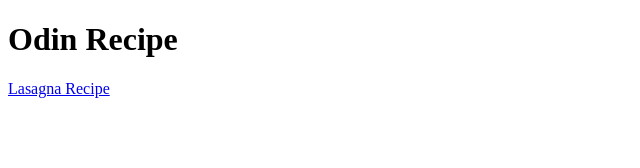
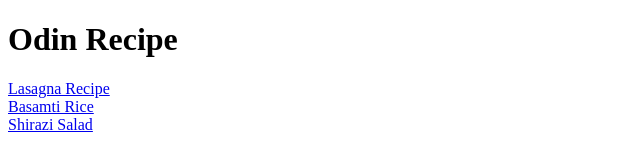
Before and after one commit to Tirek01/odin-recipe, a plain HTML site: page index.html in a window 1280 px wide. Shown: the whole page, without its empty margins (0-640 px from the left). Drawn offline with Linux system fonts and the light colour scheme.

Commit message:
link to recipes

```diff
--- a/index.html
+++ b/index.html
@@ -9,5 +9,9 @@
 <body>
     <h1>Odin Recipe</h1>
     <a href="recipes/lasagna.html">Lasagna Recipe</a>
+    <br>
+    <a href="recipes/basamtirice.html">Basamti Rice</a>
+    <br>
+    <a href="recipes/shirazisalad.html">Shirazi Salad</a>
 </body>
 </html>
```
